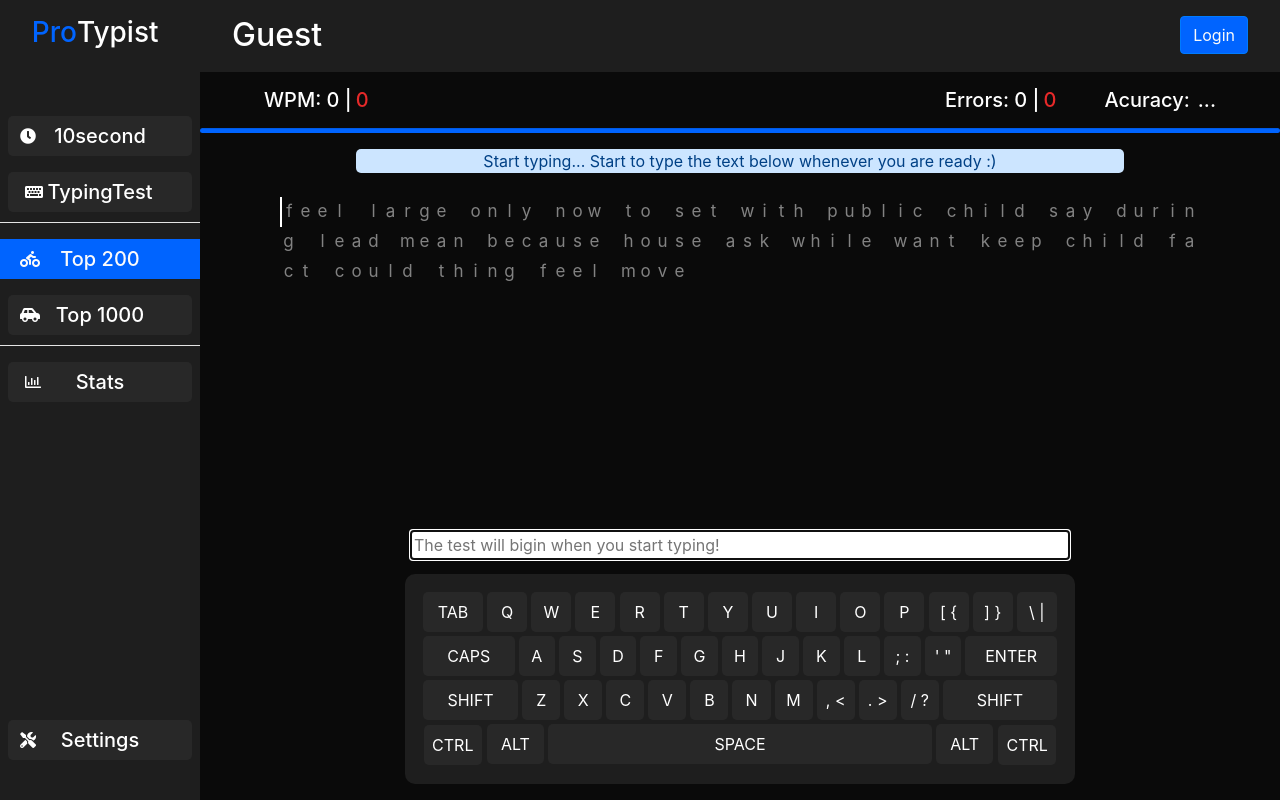
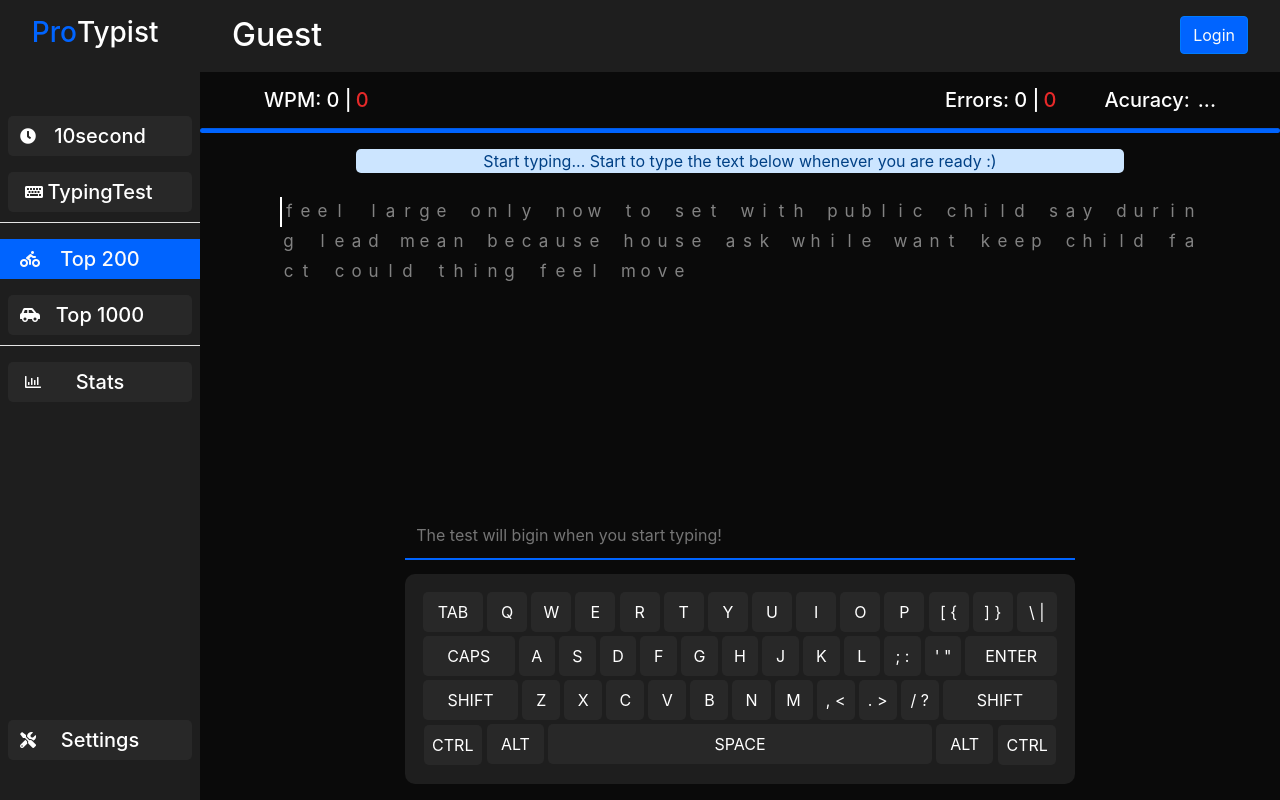
Before and after one commit to anthony-fdez/protypist, a React (Create React App) app: page /200 in a window 1280 px wide. Built offline with nearby package versions, Linux system fonts and the light colour scheme; no server answers.

Commit message:
fixed the input on smaller displays

```diff
--- a/src/components/TypingTest/TypingTest.css
+++ b/src/components/TypingTest/TypingTest.css
@@ -449,20 +449,32 @@
   }
   .input-box-shown {
     position: absolute;
-    width: 660px;
+    width: 670px;
     bottom: 240px;
     opacity: 1;
     transition: 0.3s;
     z-index: 0;
+    background: none;
+    outline: none;
+    padding: 0.5rem;
+    border: none;
   }
   .input-box-hidden {
     position: absolute;
-    width: 660px;
-    bottom: 160px;
+    width: 670px;
+    bottom: 200px;
     pointer-events: none;
     transition: 0.3s;
     opacity: 0;
     z-index: 0;
+    transition: 0.3s;
+    background: none;
+    outline: none;
+    padding: 0.5rem;
+    border: none;
+  }
+  .input-box-shown:focus {
+    padding: 0.7rem;
   }
   .text-to-type {
     margin-top: 1rem;
```
